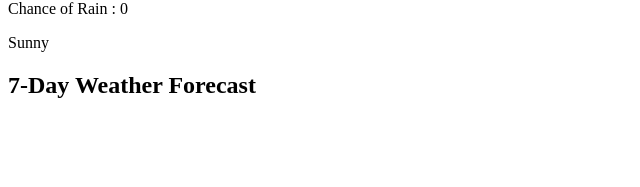
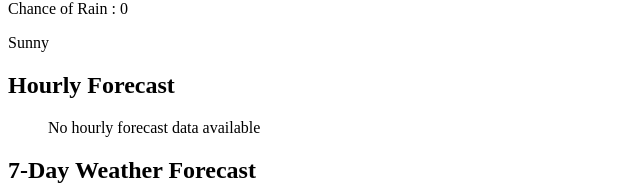
Before and after one commit to PetJs/WeatherWise, a React (Vite) app: page / in a window 1280 px wide. Shown: the part 1663-1850 px from the top of the page, without its empty margins (0-640 px from the left). Before the commit the page ends 1782 px from the top, so only its background shows below. Built offline with nearby package versions, Linux system fonts and the light colour scheme.

Commit message:
Working on Hourly Forecast

```diff
--- a/src/Components/Weather/HourlyForecast.tsx
+++ b/src/Components/Weather/HourlyForecast.tsx
@@ -16,9 +16,7 @@ interface ApiHourlyData {
 
 function HourlyForecast() {
     const { selectedCity } = useWeatherWiseAppContext();
-  const [hourlyForecastData, setHourlyForecastData] = useState<
-    HourlyForecast[]
-  >([]);
+    const [hourlyForecastData, setHourlyForecastData] = useState<HourlyForecast[]>([]);
 
     const fetchHourlyForecast = async (city: string) => {
         try {
@@ -27,11 +25,9 @@ function HourlyForecast() {
                 return;
             }
 
-      const apiKey = "V4VPJQ545QWEHBWZM6X6CBHF3";
+            const apiKey = 'V4VPJQ545QWEHBWZM6X6CBHF3';
             const response = await fetch(
-        `https://weather.visualcrossing.com/VisualCrossingWebServices/rest/services/timeline/${encodeURIComponent(
-          city
-        )}?unitGroup=us&key=${apiKey}`
+                `https://weather.visualcrossing.com/VisualCrossingWebServices/rest/services/timeline/${encodeURIComponent(city)}?unitGroup=us&key=${apiKey}`
             );
 
             if (!response.ok) {
@@ -39,19 +35,22 @@ function HourlyForecast() {
             }
 
             const data = await response.json();
+            console.log('API response:', data);
 
             const hourlyWeatherData = (data.days?.[0]?.hours || [])
-        .filter((_: ApiHourlyData, index: number) => index % 3 === 0)
-        .map((hour: ApiHourlyData) => ({
-          time: new Date(hour.datetime).toLocaleTimeString("en-UK", {
-            hour: "2-digit",
-            minute: "2-digit",
-          }),
+                .filter((hour: ApiHourlyData, index: number) => index % 3 === 0)
+                .map((hour: ApiHourlyData) => {
+                    const date = new Date(hour.datetime);
+                    const time = isNaN(date.getTime()) ? 'Invalid Date' : date.toLocaleTimeString('en-UK', { hour: '2-digit', minute: '2-digit' });
+                    return {
+                        time,
                         temperature: hour.temp,
                         description: hour.conditions,
-          //icon: "placeholder-icon-url", // Ensure this is replaced with actual logic
-        }));
-        console.log(hourlyForecastData)
+                        icon: 'placeholder-icon-url' // Update this with the actual icon URL or logic
+                    };
+                });
+
+            console.log('Hourly weather data:', hourlyWeatherData);
             setHourlyForecastData(hourlyWeatherData);
         } catch (error) {
             console.error("Error fetching hourly weather forecast: ", error);
@@ -68,14 +67,18 @@ function HourlyForecast() {
         <div className="hourly-forecast">
             <h2>Hourly Forecast</h2>
             <ul>
-        {hourlyForecastData.map((hour, index: number) => (
+                {hourlyForecastData.length > 0 ? (
+                    hourlyForecastData.map((hour, index: number) => (
                         <li key={index}>
                             <p>{hour.time}</p>
                             <p>{hour.temperature}°C</p>
-            <img src={hour.icon} alt={hour.description} />
+                            <img src={hour.icon || 'placeholder-icon-url'} alt={hour.description} />
                             <p>{hour.description}</p>
                         </li>
-        ))}
+                    ))
+                ) : (
+                    <p>No hourly forecast data available</p>
+                )}
             </ul>
         </div>
     );
--- a/src/Components/Weather/WeatherPageMainContent.tsx
+++ b/src/Components/Weather/WeatherPageMainContent.tsx
@@ -1,7 +1,7 @@
 
 import CitySearchBar from '../CitySearchBar';
 import CurrentWeather from './CurrentWeather';
-//import HourlyForecast from './HourlyForecast';
+import HourlyForecast from './HourlyForecast';
 //import AirConditions from './AirConditions';
 import DailyForecast from './DailyForecast';
 
@@ -20,7 +20,7 @@ function MainContent() {
             <div className="weather-container">
                 <div className="left-column">
                     <CurrentWeather />
-                        {/* <HourlyForecast /> */}
+                    <HourlyForecast />
                         {/* <AirConditions /> */}
                 </div>
                 <div className="right-column">
```
Lines whose indentation alone changed are shown as unchanged.
